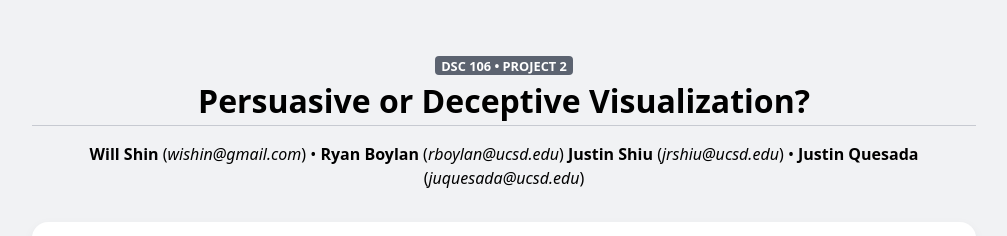
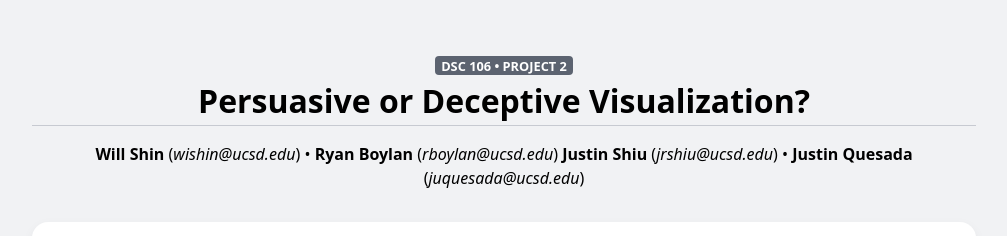
Before and after one commit to 1WillShine/dsc106-project2, a plain HTML site: page index.html in a window 1280 px wide. Shown: the top 236 px of the page, without its empty margins (136-1143 px from the left). Drawn offline with Linux system fonts and the light colour scheme.

Commit message:
Update email for Will Shin to UCSD address

```diff
--- a/index.html
+++ b/index.html
@@ -156,7 +156,7 @@
 
             <!-- TODO: Add all teammates' names and UCSD emails below -->
             <p>
-                <strong>Will Shin</strong> (<em>wishin@gmail.com</em>) &bull;
+                <strong>Will Shin</strong> (<em>wishin@ucsd.edu</em>) &bull;
                 <strong>Ryan Boylan</strong> (<em>rboylan@ucsd.edu</em>)
                 <strong>Justin Shiu</strong> (<em>jrshiu@ucsd.edu</em>) &bull;
                 <strong>Justin Quesada</strong> (<em>juquesada@ucsd.edu</em>)
```
